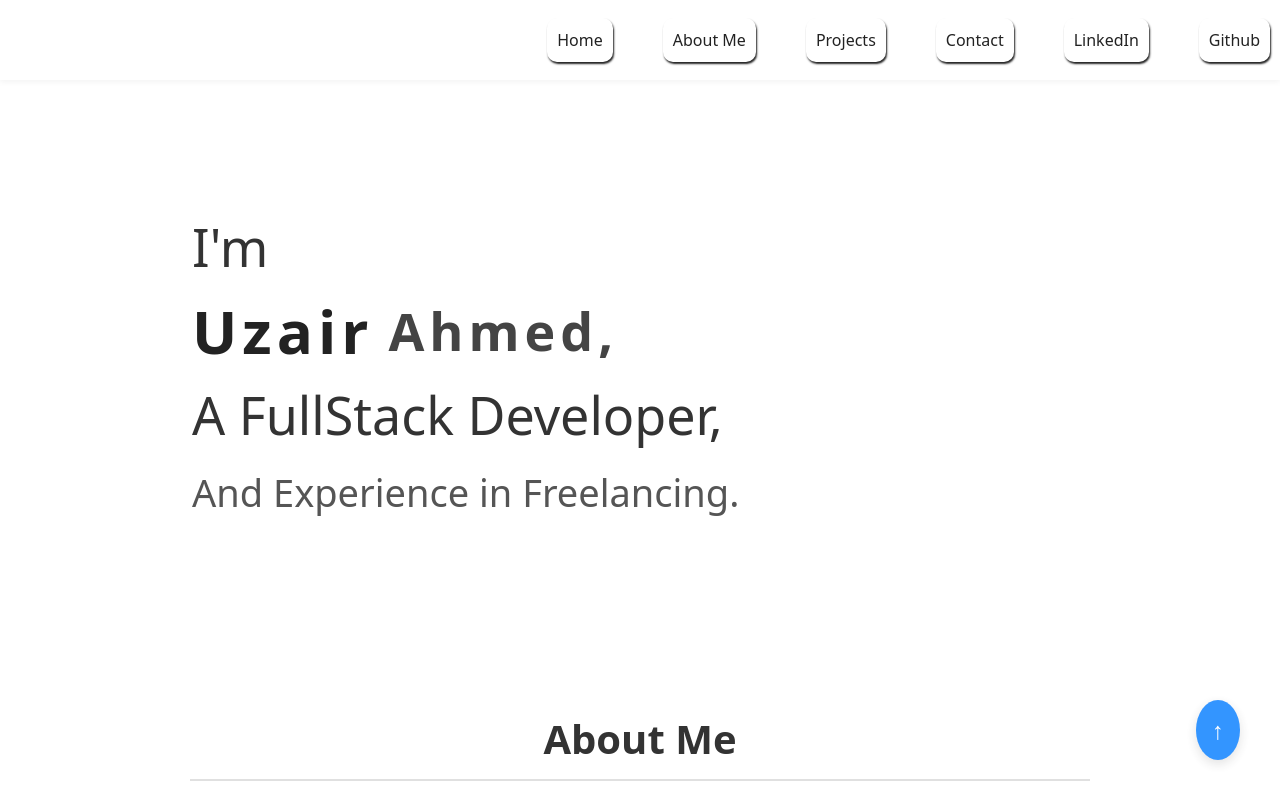
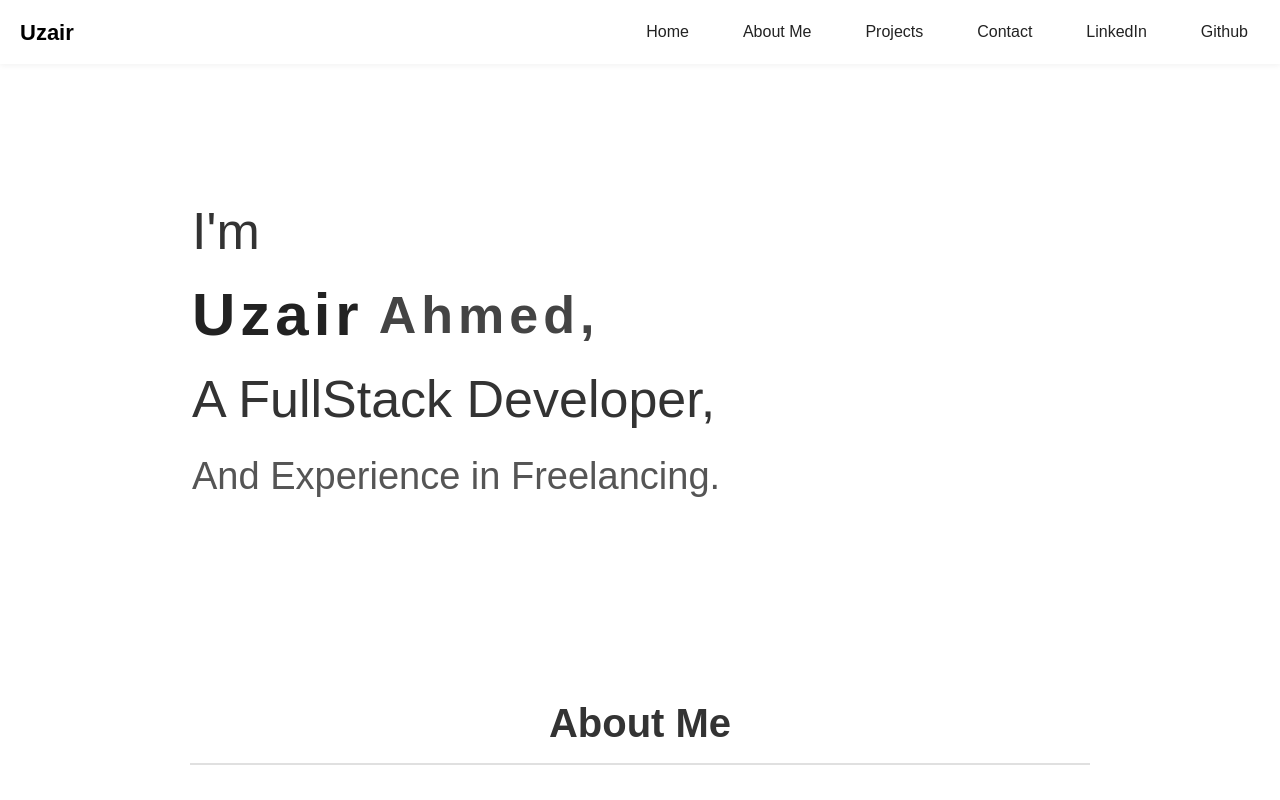
Before and after one commit to uzairahmed2126/Portfolio-with-react, a React (Vite) app: page / in a window 1280 px wide. Shown: the top 800 px of the page. Built offline with nearby package versions, Linux system fonts and the light colour scheme; a web font is replaced by a local one.

Commit message:
add menu bar

```diff
--- a/package.json
+++ b/package.json
@@ -14,6 +14,8 @@
     "axios": "^1.8.4",
     "react": "^19.0.0",
     "react-dom": "^19.0.0",
+    "react-icon": "^1.0.0",
+    "react-icons": "^5.5.0",
     "react-router-dom": "^7.4.1",
     "tailwindcss": "^4.1.1"
   },
--- a/src/components/Contact/app.jsx
+++ b/src/components/Contact/app.jsx
@@ -1,18 +1,18 @@
 import "./style.css";
 function Contact() {
   return (
-    <section class="contact-section">
-      <h2 class="contact-heading">Get In Touch</h2>
-      <p class="contact-subtext">
+    <section className="contact-section">
+      <h2 className="contact-heading">Get In Touch</h2>
+      <p className="contact-subtext">
         Have a question, project idea, or just want to say hello? Feel free to
         reach out!
       </p>
 
       <form
-        class="contact-form"
+        className="contact-form"
         action="#"
         // method="POST"
-        enctype="text/plain"
+        // encType="text/plain"
       >
         <input type="text" name="name" placeholder="Your Name" required />
         <input type="email" name="email" placeholder="Your Email" required />
--- a/src/components/Footer/app.jsx
+++ b/src/components/Footer/app.jsx
@@ -1,7 +1,7 @@
 import React from "react";
 import "./Footer.css";
 
-const Footer = ({ handleClick }) => {
+const Footer = () => {
   return (
     <footer className="footer">
       <div className="footer-container">
@@ -31,10 +31,6 @@ const Footer = ({ handleClick }) => {
           &copy; {new Date().getFullYear()} Uzair Ahmed. All rights reserved.
         </p>
       </div>
-      <button className="footer scroll-to-top" onClick={handleClick}>
-        {" "}
-        ↑
-      </button>
     </footer>
   );
 };
--- a/src/components/Header/app.jsx
+++ b/src/components/Header/app.jsx
@@ -1,35 +1,45 @@
-import React, { useRef } from "react";
+import React, { useRef, useState, useEffect } from "react";
 import "./style.css";
 import { About, Section, Footer, Projects, Contact } from "../index.js";
+import { FaAlignJustify } from "react-icons/fa";
+
 function Header() {
+  const [isOpen, setIsOpen] = useState(false);
+
   const aboutRef = useRef(null);
   const homeRef = useRef(null);
-  const topRef = useRef(null);
   const projectRef = useRef(null);
   const contactRef = useRef(null);
-  const scrollToAbout = () => {
+
+  useEffect(() => {
+    document.body.style.overflow = isOpen ? "hidden" : "auto";
+  }, [isOpen]);
+
+  const scrollToHome = () => {
+    if (!isOpen) homeRef.current?.scrollIntoView({ behavior: "smooth" });
+  };
+  const scrollToAbout = () =>
     aboutRef.current?.scrollIntoView({ behavior: "smooth" });
-  };
-  const scrollToHome = () => {
-    homeRef.current?.scrollIntoView({ behavior: "smooth" });
-    console.log(window.screenY);
-  };
-  const scrollToTop = () => {
+  const scrollToTop = () =>
     topRef.current?.scrollIntoView({ behavior: "smooth" });
-  };
-  const scrollToProject = () => {
+  const scrollToProject = () =>
     projectRef.current?.scrollIntoView({ behavior: "smooth" });
-  };
-  const scrollToContact = () => {
+  const scrollToContact = () =>
     contactRef.current?.scrollIntoView({ behavior: "smooth" });
-  };
-  // window.addEventListener("scroll", (e) => {
-  //   console.log(e.clientY);
-  // });
+
+  function toggleMenu() {
+    setIsOpen(!isOpen);
+  }
+
   return (
     <>
-      <div id="links">
-        <header>
+      {/* Navbar (Logo + Menu Icon) */}
+      <div className="navbar">
+        <div className="logo">Uzair</div>
+        <button className="responsive-bar" onClick={toggleMenu}>
+          <FaAlignJustify className="FaAlignJustify" />
+        </button>
+        <div className="desktop-links">
           <button onClick={scrollToHome}>Home</button>
           <button onClick={scrollToAbout}>About Me</button>
           <button onClick={scrollToProject}>Projects</button>
@@ -38,8 +48,57 @@ function Header() {
             LinkedIn
           </a>
           <a href="https://github.com/uzairahmed2126">Github</a>
-        </header>
+        </div>
       </div>
+
+      {/* Responsive Dropdown Menu */}
+      {isOpen && (
+        <div className="mobile-menu">
+          <button
+            onClick={() => {
+              toggleMenu();
+              scrollToHome();
+            }}
+          >
+            Home
+          </button>
+          <button
+            onClick={() => {
+              toggleMenu();
+              scrollToAbout();
+            }}
+          >
+            About Me
+          </button>
+          <button
+            onClick={() => {
+              toggleMenu();
+              scrollToProject();
+            }}
+          >
+            Projects
+          </button>
+          <button
+            onClick={() => {
+              toggleMenu();
+              scrollToContact();
+            }}
+          >
+            Contact
+          </button>
+          <a
+            href="https://www.linkedin.com/in/uzair-ahmed-13230a250/"
+            onClick={toggleMenu}
+          >
+            LinkedIn
+          </a>
+          <a href="https://github.com/uzairahmed2126" onClick={toggleMenu}>
+            Github
+          </a>
+        </div>
+      )}
+
+      {/* Content Sections */}
       <div ref={homeRef}>
         <Section />
       </div>
@@ -52,10 +111,9 @@ function Header() {
       <div ref={contactRef}>
         <Contact />
       </div>
-      <div ref={topRef}>
-        <Footer handleClick={scrollToTop} />
-      </div>
+      <Footer />
     </>
   );
 }
+
 export default Header;
--- a/src/components/Header/style.css
+++ b/src/components/Header/style.css
@@ -1,36 +1,107 @@
 @import "tailwindcss";
-#links {
+
+body {
+  margin: 0;
+  font-family: sans-serif;
+}
+
+/* Navbar Styles */
+.navbar {
   display: flex;
+  justify-content: space-between;
+  align-items: center;
+  padding: 12px 20px;
   position: sticky;
-  padding: 10px;
   top: 0;
+  z-index: 1000;
+  background: rgba(255, 255, 255, 0.95);
+  backdrop-filter: blur(10px);
   box-shadow: 0 2px 6px rgba(0, 0, 0, 0.05);
-  height: 10vh;
-  text-align: center;
-  justify-content: end;
+}
+
+/* Logo */
+.logo {
+  font-weight: bold;
+  font-size: 22px;
+}
+
+/* Desktop Nav Links */
+.desktop-links {
+  display: flex;
+  gap: 30px;
+}
+
+.desktop-links button,
+.desktop-links a {
+  padding: 8px 12px;
+  border-radius: 8px;
+  text-decoration: none;
+  color: #222;
+  font-weight: 500;
+  background: transparent;
+  transition: 0.3s;
+  border: none;
+  cursor: pointer;
+}
+
+.desktop-links button:hover,
+.desktop-links a:hover {
+  background: #222;
+  color: white;
+}
+
+/* Menu Icon */
+.responsive-bar {
+  display: none;
+  background: none;
+  border: none;
+  font-size: 24px;
+  cursor: pointer;
+}
+
+/* Mobile Menu Styles */
+.mobile-menu {
+  position: fixed;
+  top: 0;
+  left: 0;
+  right: 0;
+  background: white;
+  height: 100vh;
+  z-index: 999;
+  display: flex;
+  flex-direction: column;
+  gap: 20px;
+  justify-content: center;
   align-items: center;
-  z-index: 1000;
-  background-color: rgba(255, 255, 255, 0.1); /* semi-transparent */
-  backdrop-filter: blur(8px); /* the magic */
-  -webkit-backdrop-filter: blur(8px); /* Safari support */
+  padding: 40px;
 }
-#links > header {
-  align-items: center;
-  display: flex;
-  gap: 50px;
-  text-align: end;
-  justify-content: end;
+
+.mobile-menu button,
+.mobile-menu a {
+  font-size: 18px;
+  padding: 10px 20px;
+  border: none;
+  background: #eee;
+  border-radius: 10px;
+  text-decoration: none;
+  color: #222;
+  font-weight: 500;
+  cursor: pointer;
 }
-#links > header > a,
-button {
-  padding: 10px;
-  box-shadow: 1px 2px 2px;
-  border-radius: 10px;
-  color: #222;
-  cursor: pointer;
-  font-weight: 500;
-  &:hover {
-    background: #222;
-    color: white;
+
+.mobile-menu button:hover,
+.mobile-menu a:hover {
+  background: #222;
+  color: white;
+}
+
+/* Responsive Behavior */
+@media screen and (max-width: 1080px) {
+  .desktop-links {
+    display: none;
+  }
+
+  .responsive-bar {
+    display: block;
   }
 }
```
Also changed, not shown: 1 other file (tests, documents, lock files or other folders).
